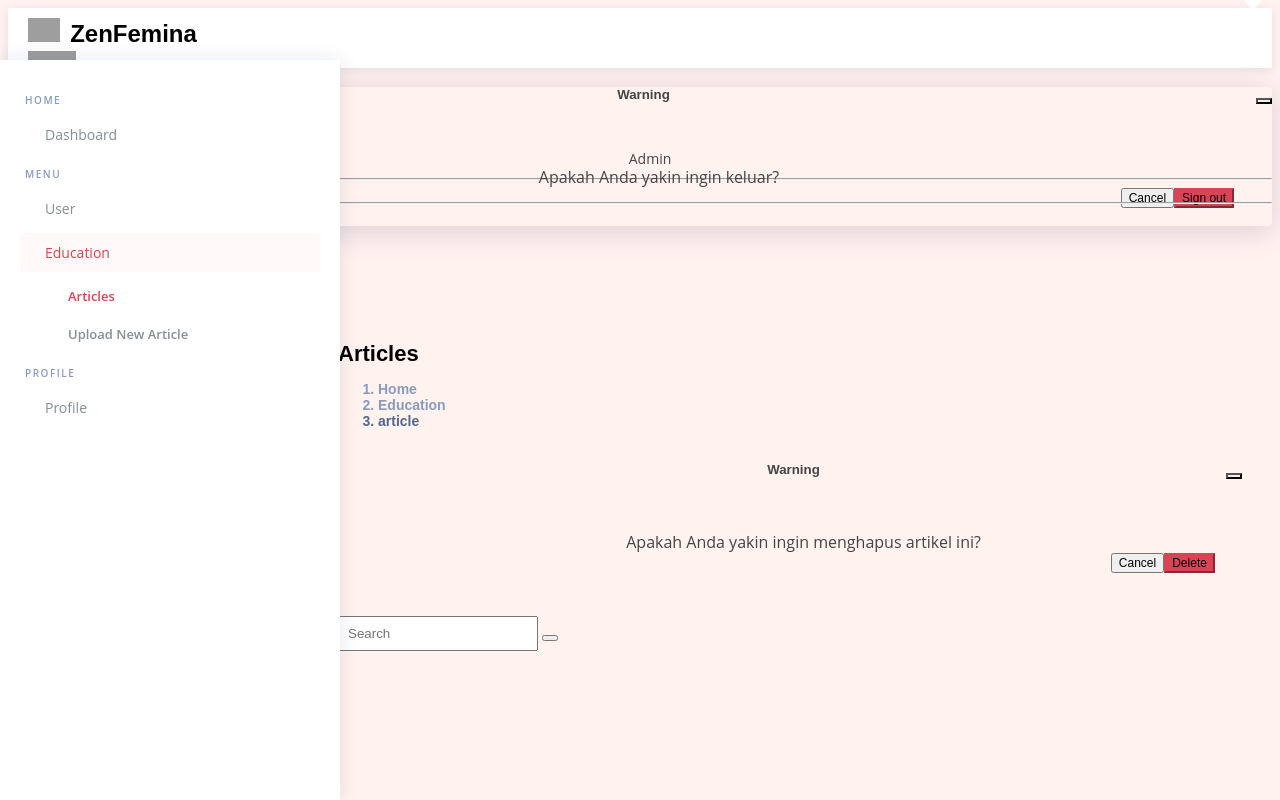
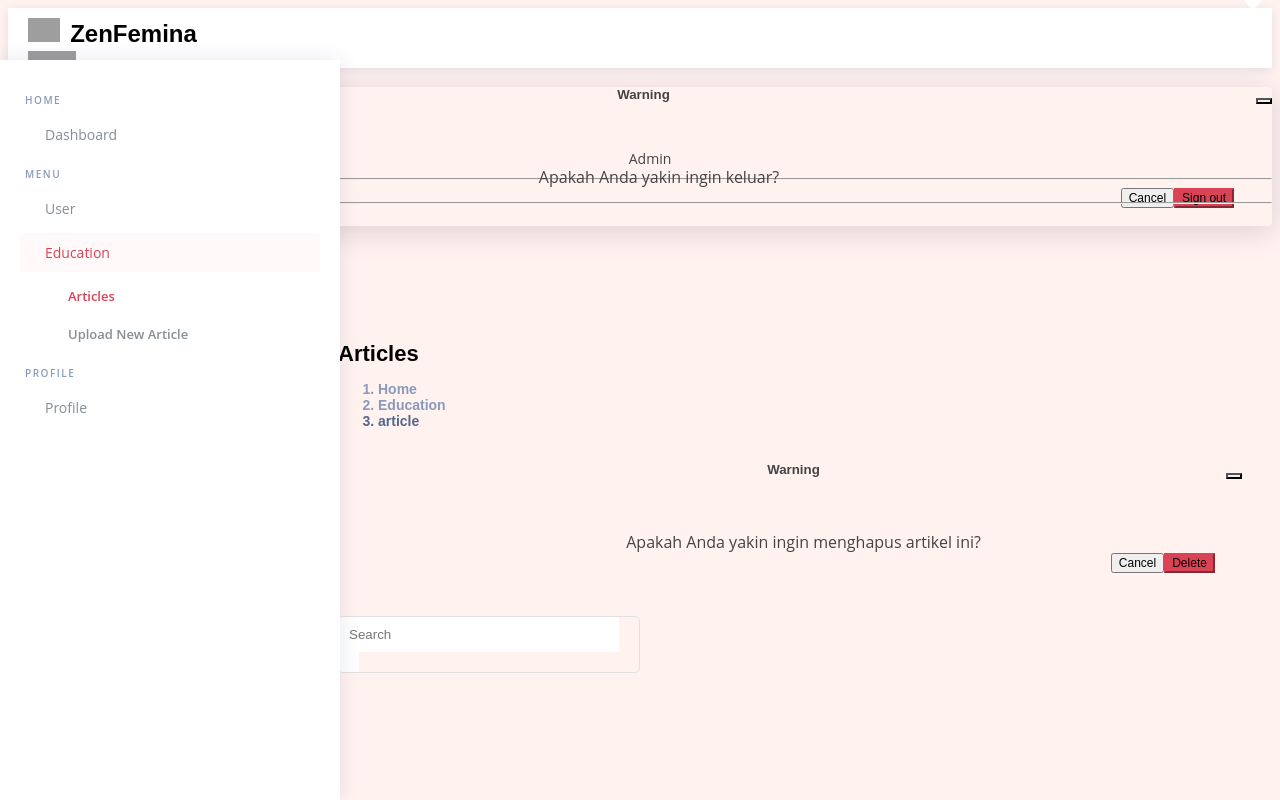
Before and after one commit to AzzaWafiqurrohmah/MuslimahGuide, a PHP site: template src/view/article.php in a window 1280 px wide. Run offline with PHP 8.4, Linux system fonts and the light colour scheme; the template is opened without the code that fills it, so the values that code supplies are empty; grey boxes are pictures that could not be loaded.

Commit message:
add: search bar css

```diff
--- a/public/assetsWeb/css/style.css
+++ b/public/assetsWeb/css/style.css
@@ -10,6 +10,51 @@
 /*--------------------------------------------------------------
 # General
 --------------------------------------------------------------*/
+/*search bar*/
+/* Container untuk search bar */
+/* Formulir pencarian dan anak-anaknya */
+.search-form-custom {
+    border-radius: 5px;
+    overflow: hidden;
+    width: 300px; /* Lebar tetap */
+    margin-bottom: 25px;
+    border: 1px solid #E1E1E1; /* Tambahkan border color */
+}
+
+/* Input teks pencarian */
+.search-form-custom input[type="text"] {
+    width: calc(100% - 20px); /* Agar input menyesuaikan lebar parent (250px) dengan padding 10px di setiap sisi */
+    padding: 10px;
+    margin: 0; /* Menghilangkan default margin */
+    border: none;
+    outline: none;
+}
+
+/* Tombol pencarian */
+.search-form-custom button {
+    background-color: #fff;
+    color: #000;
+    border: none;
+    padding: 10px;
+    margin: 0; /* Menghilangkan default margin */
+    cursor: pointer;
+    transition: background-color 0.3s ease;
+}
+
+/* Efek hover pada tombol pencarian */
+.search-form-custom button:hover {
+    background-color: #E5919C;
+    color: #fff;
+}
+
+/* Icon pencarian (gunakan ikon Bootstrap sebagai contoh) */
+.search-form-custom i {
+    font-size: 1em;
+    margin-right: 0px;
+    margin-bottom: -2px; /* Menyesuaikan tinggi ikon dengan input */
+}
+
+
 /*input code verification*/
 /* Gaya input default */
 .custom-input {
@@ -89,6 +134,12 @@ input {
     transform: translateY(-50%);
     cursor: pointer;
 }
+
+/*.toggle-password .invalid-feedback {*/
+/*    position: absolute;*/
+/*    top: 32%;*/
+/*    right: 30px;*/
+/*}*/
 
 
 /*user table*/
```
Also changed, not shown: public/assetsWeb/img/education/d7511_ilustrasi.jpeg (deleted).
